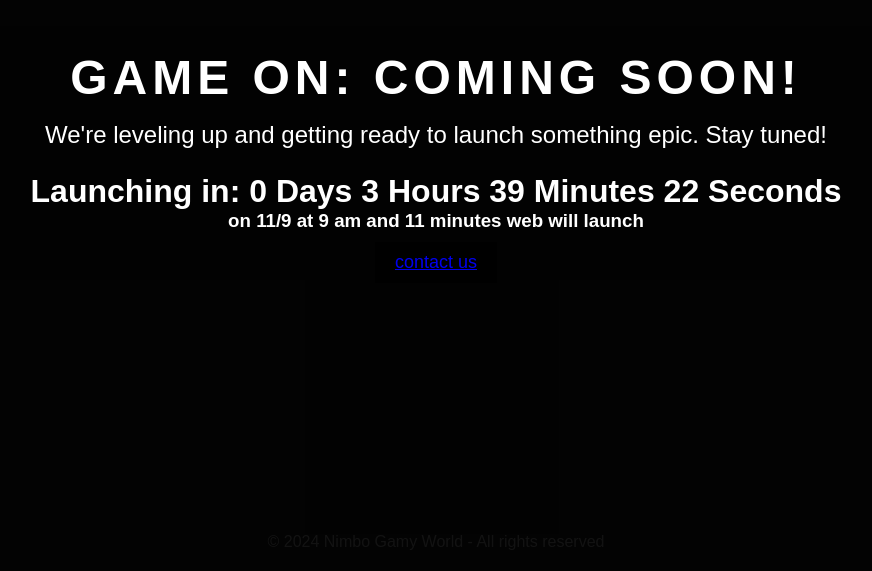
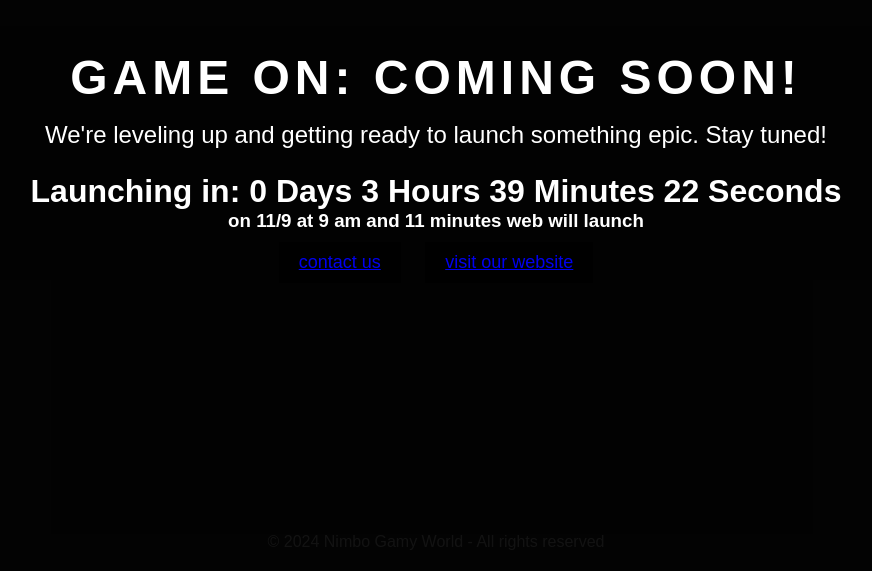
Before and after one commit to nimbogames/Comeing-soon, a plain HTML site: page index.html in a window 1280 px wide. Shown: the part 229-800 px from the top of the page, without its empty margins (204-1076 px from the left). Drawn offline with Linux system fonts and the light colour scheme.

Commit message:
Update index.html

```diff
--- a/index.html
+++ b/index.html
@@ -118,6 +118,7 @@
             <div class="countdown" id="countdown">Launching in: 00 Days 00 Hours 00 Minutes 00 Seconds</div>
             <h3>on 11/9 at 9 am and 11 minutes web will launch</h3>
             <button><a href="contact us2.html">contact us </a></button>
+            <button><a href="https://nimbogames.github.io/gamy-world/">visit our website </a></button>
             <div class="web-link" id="webLink">
                 <a href="https://nimbogames.github.io/Comeing-soon/" target="_blank">Visit Our Website</a>
             </div>
```
